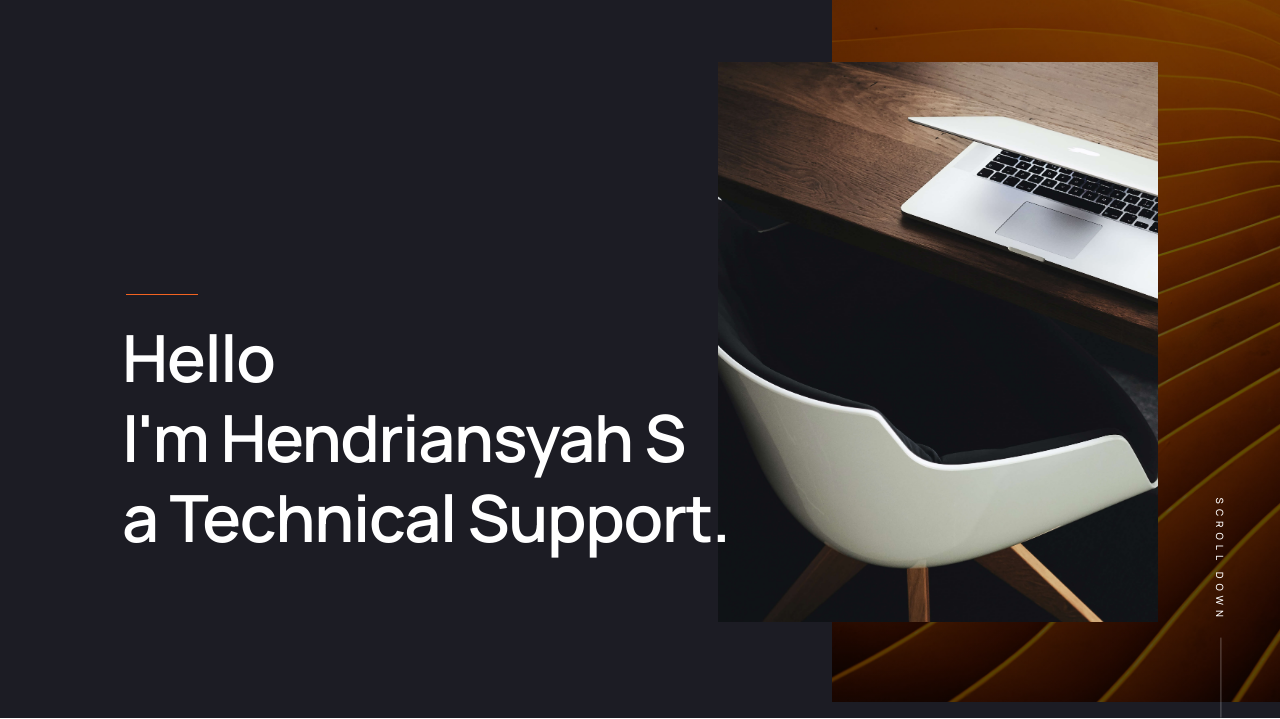
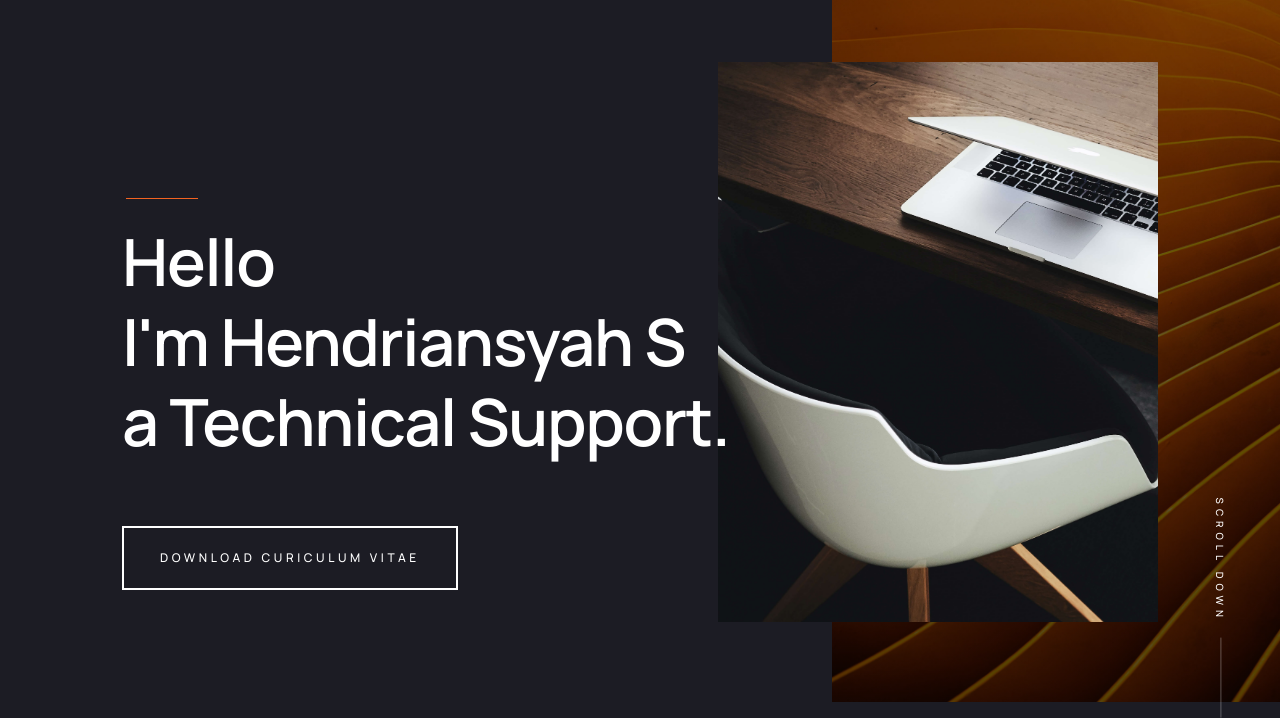
Before and after one commit to sayapburung/profile, a plain HTML site: page index.html in a window 1280 px wide. Shown: the part 98-817 px from the top of the page. Drawn offline with Linux system fonts and the light colour scheme.

Commit message:
Update index.html

```diff
--- a/index.html
+++ b/index.html
@@ -126,12 +126,12 @@
                         a Technical Support.
                         </h1>
 
-<!--                         <div class="s-intro__content-buttons">
-                            <a href="#download" class="btn btn--stroke s-intro__content-btn smoothscroll">More About Us</a>
-                            <a href="https://player.vimeo.com/video/14592941?color=f26522&title=0&byline=0&portrait=0" class="s-intro__content-video-btn">
+                        <div class="s-intro__content-buttons">
+                            <a href="#download" class="btn btn--stroke s-intro__content-btn smoothscroll">Download Curiculum Vitae</a>
+<!--                             <a href="https://player.vimeo.com/video/14592941?color=f26522&title=0&byline=0&portrait=0" class="s-intro__content-video-btn">
                                 <svg xmlns="http://www.w3.org/2000/svg" width="24" height="24" viewBox="0 0 24 24" style="fill: rgba(0, 0, 0, 1);transform: ;msFilter:;"><path d="M7 6v12l10-6z"></path></svg>
-                            </a>
-                        </div> -->
+                            </a> -->
+                        </div>
 
                     </div> <!-- s-intro__content-inner -->
 
```
